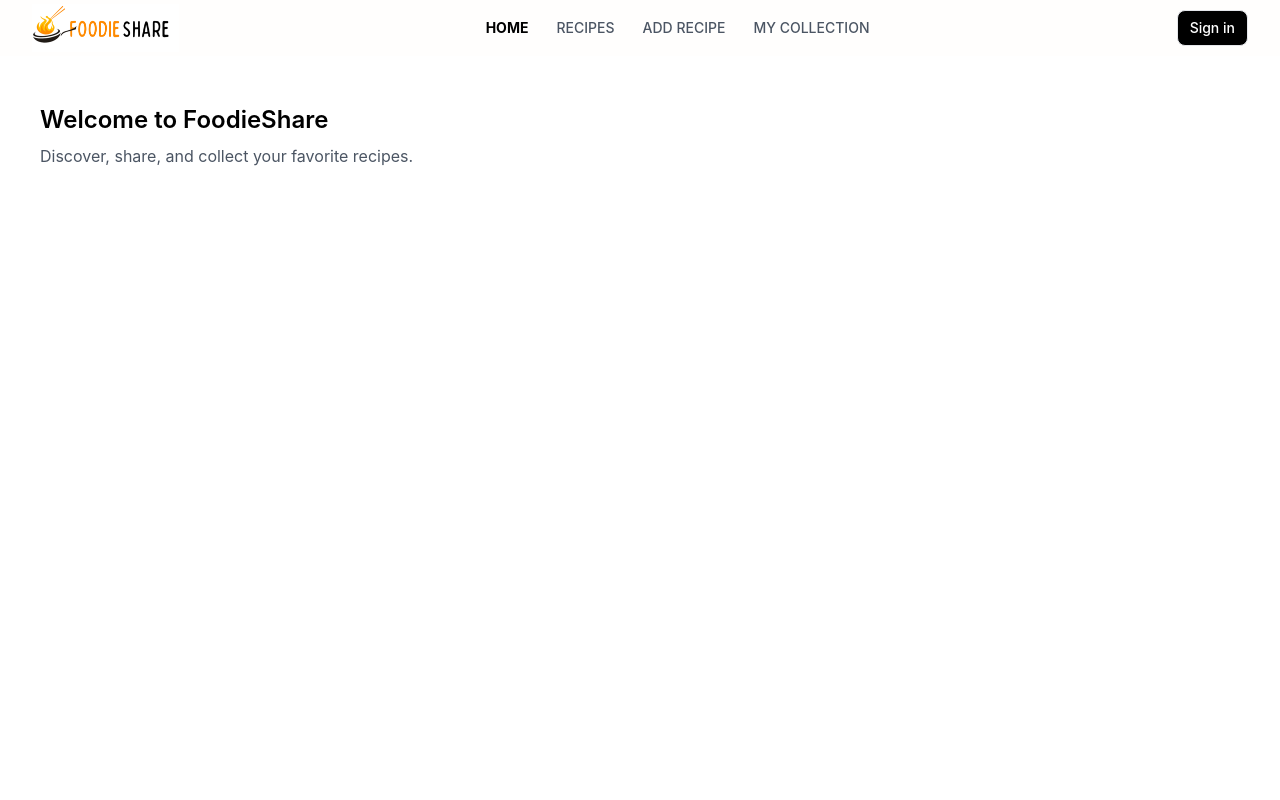
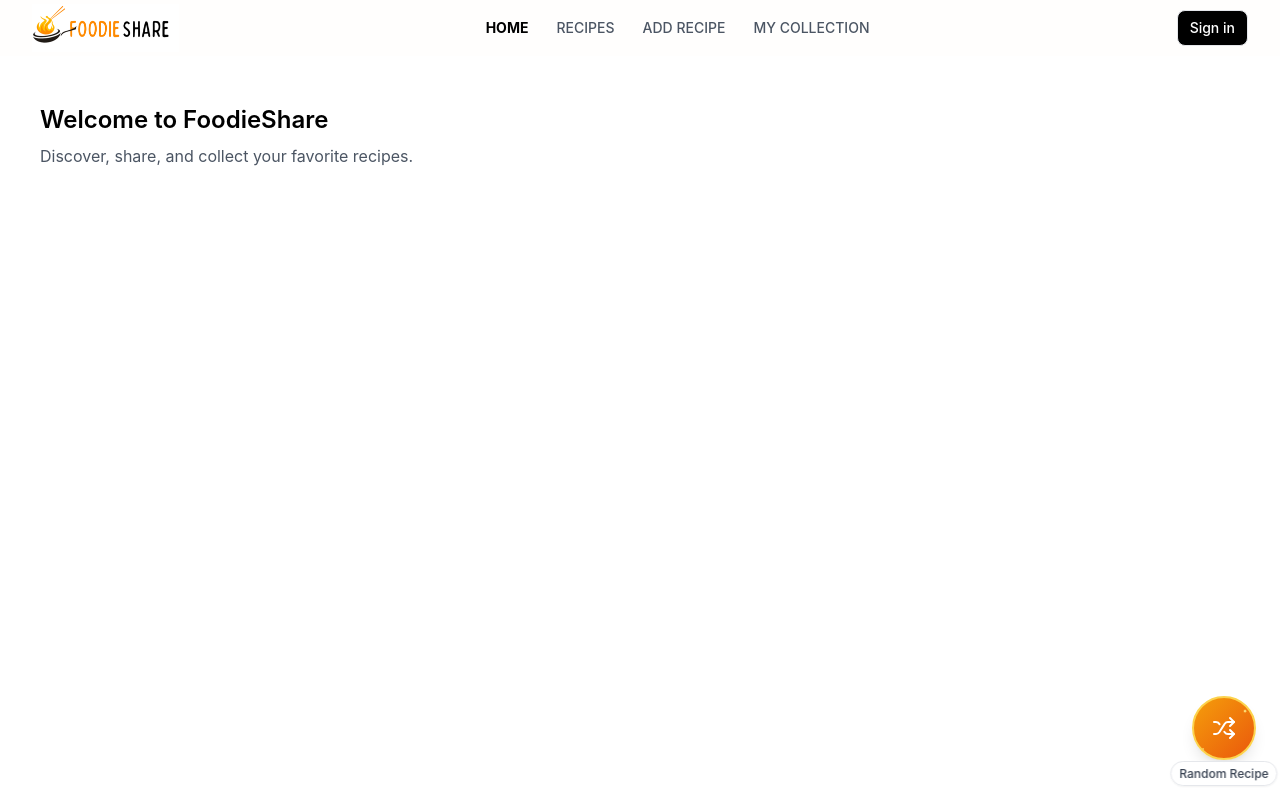
Before and after one commit to sleepynhiho/FoodieShare, a Next.js app in the folder apps/frontend/: page / in a window 1280 px wide. Built offline with nearby package versions, Linux system fonts and the light colour scheme.

Commit message:
feat: add random recipe and sign in nav

```diff
--- a/apps/frontend/app/(site)/layout.tsx
+++ b/apps/frontend/app/(site)/layout.tsx
@@ -1,5 +1,6 @@
 // app/(site)/layout.tsx
-import { Navbar } from "@/components/navbar";
+import { Navbar } from "@/components/NavBar";
+import RandomRecipeBox from "@/components/RandomRecipeBox";
 import * as React from "react";
 
 export default function SiteLayout({ children }: { children: React.ReactNode }) {
@@ -7,6 +8,7 @@ export default function SiteLayout({ children }: { children: React.ReactNode })
     <div data-scope="site" className="min-h-screen bg-white antialiased">
       <Navbar />
       <div className="mx-auto max-w-7xl px-4 py-6">{children}</div>
+      <RandomRecipeBox />
     </div>
   );
 }
--- a/apps/frontend/app/layout.tsx
+++ b/apps/frontend/app/layout.tsx
@@ -1,4 +1,3 @@
-import { Navbar } from "@/components/NavBar";
 import "../styles/globals.css";
 
 export const metadata = {
--- a/apps/frontend/components/navbar.tsx
+++ b/apps/frontend/components/navbar.tsx
@@ -72,12 +72,14 @@ export function Navbar() {
         <div className="flex items-center gap-2">
           {/* Desktop: Sign in button */}
           <div className="hidden sm:block">
+            <Link href="/login">
               <Button
                 size="sm"
                 className="bg-black text-white border hover:bg-gray-900"
               >
                 Sign in
               </Button>
+            </Link>
           </div>
           {/* Mobile: Side menu button */}
           <button
@@ -158,12 +160,14 @@ export function Navbar() {
                 </NavLink>
               </nav>
               <div className="mt-auto pt-4">
+                <Link href="/login">
                   <Button
                     size="sm"
                     className="w-full bg-black text-white border hover:bg-gray-900"
                   >
                     Sign in
                   </Button>
+                </Link>
               </div>
             </motion.div>
           </>
```
Lines whose indentation alone changed are shown as unchanged.
